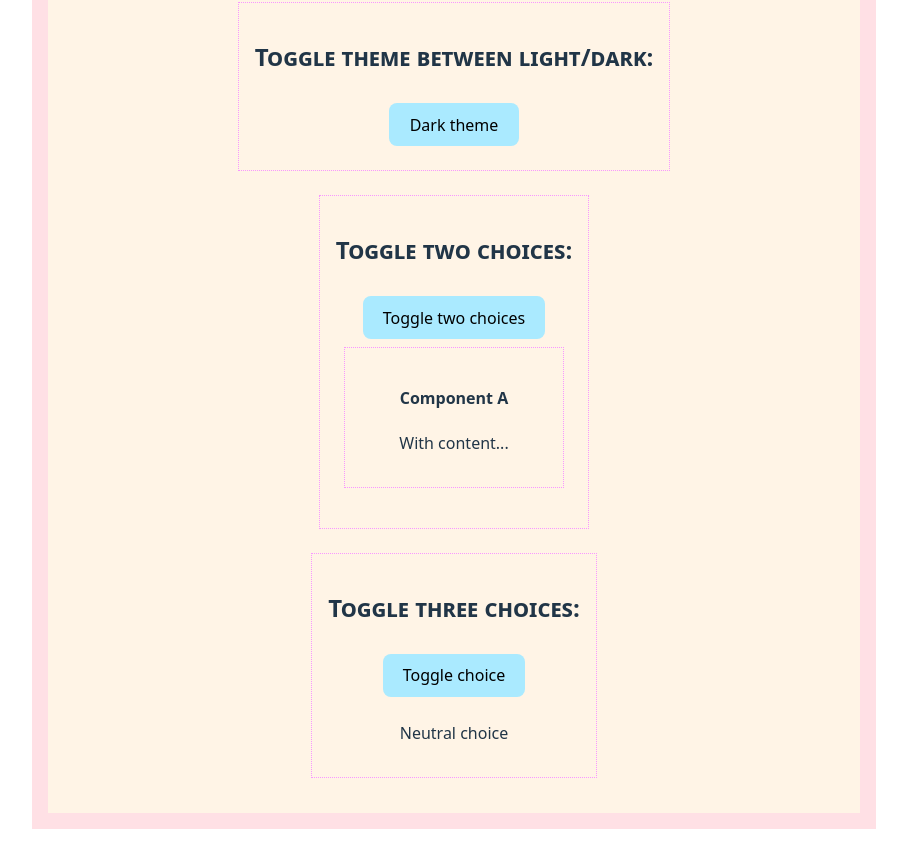
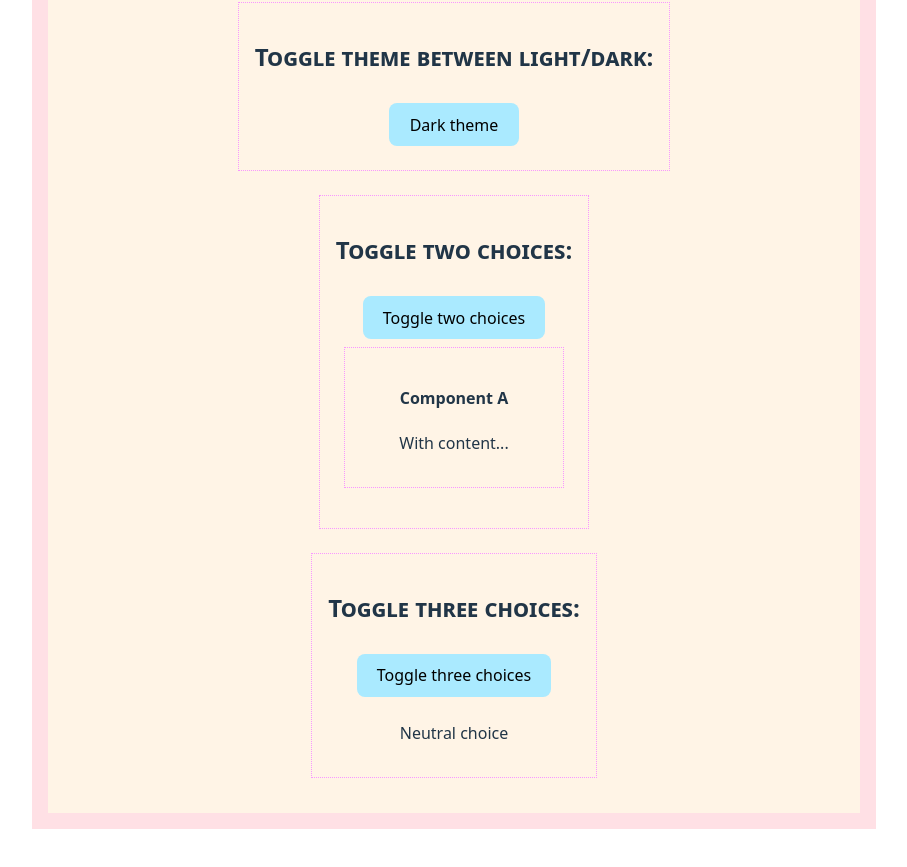
Before and after one commit to Ayngie/bits-n-pieces, a React (Vite) app: page / in a window 1280 px wide. Shown: the part 4528-5395 px from the top of the page, without its empty margins (186-1093 px from the left). Built offline with nearby package versions, Linux system fonts and the light colour scheme.

Commit message:
Refactor: updated to use re-usable button toggle component

```diff
--- a/src/components/Toggles/ToggleThreeChoices.tsx
+++ b/src/components/Toggles/ToggleThreeChoices.tsx
@@ -1,4 +1,5 @@
 import { JSX, useState } from 'react';
+import ToggleWithProps from '../Buttons/ButtonWithProps';
 import ComponentA from '../DynamicComponentMapping/ComponentsToBeMapped/ComponentA';
 import ComponentB from '../DynamicComponentMapping/ComponentsToBeMapped/ComponentB';
 
@@ -22,7 +23,11 @@ const ToggleThreeChoices = () => {
   return (
     <article className="example-section">
       <h2>Toggle three choices:</h2>
-      <button onClick={switchMapping}>Toggle choice</button>
+
+      <ToggleWithProps
+        buttonText="Toggle three choices"
+        onClickFunction={switchMapping}
+      />
 
       {components[mappingIndex]}
     </article>
```
